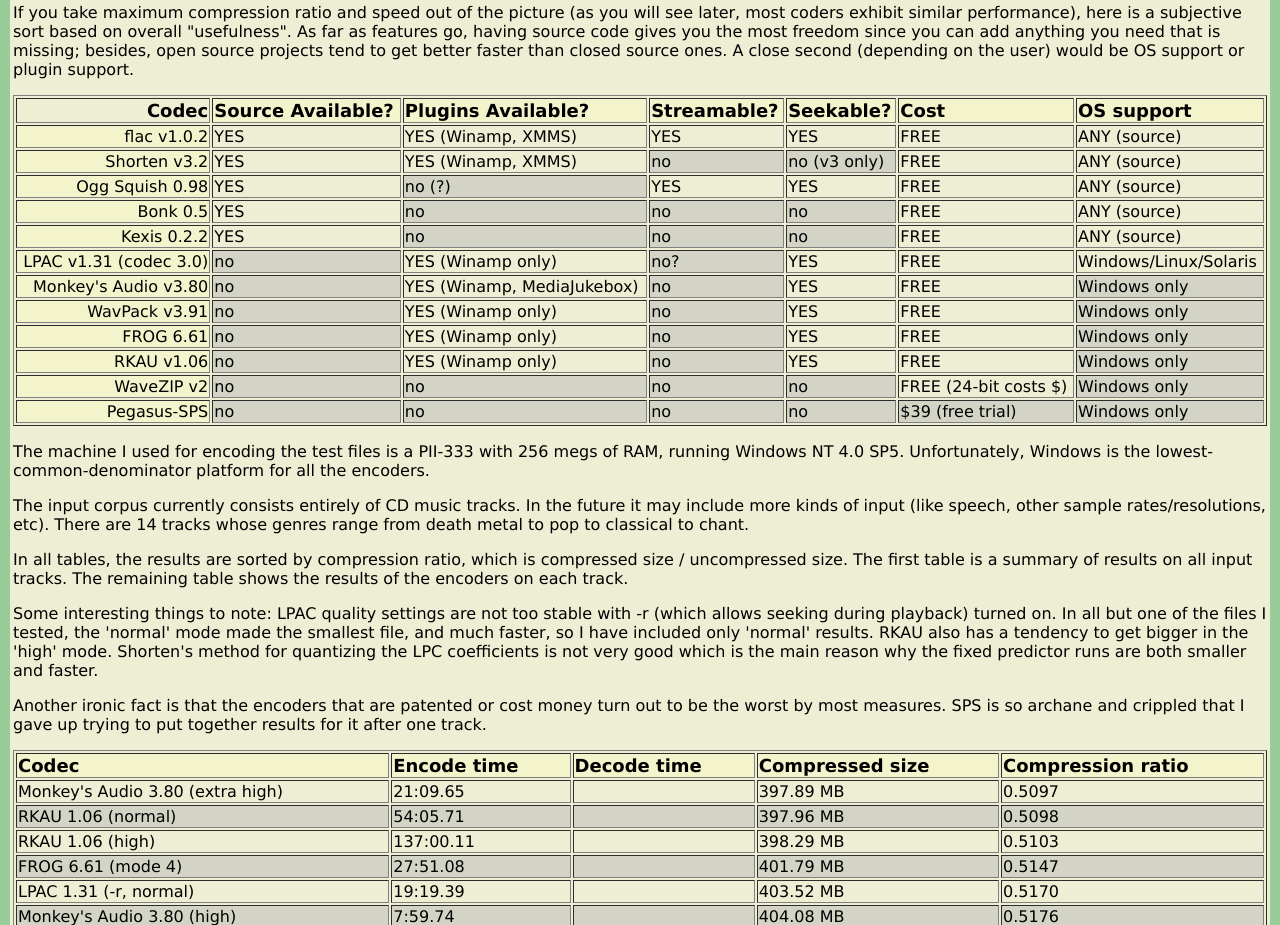
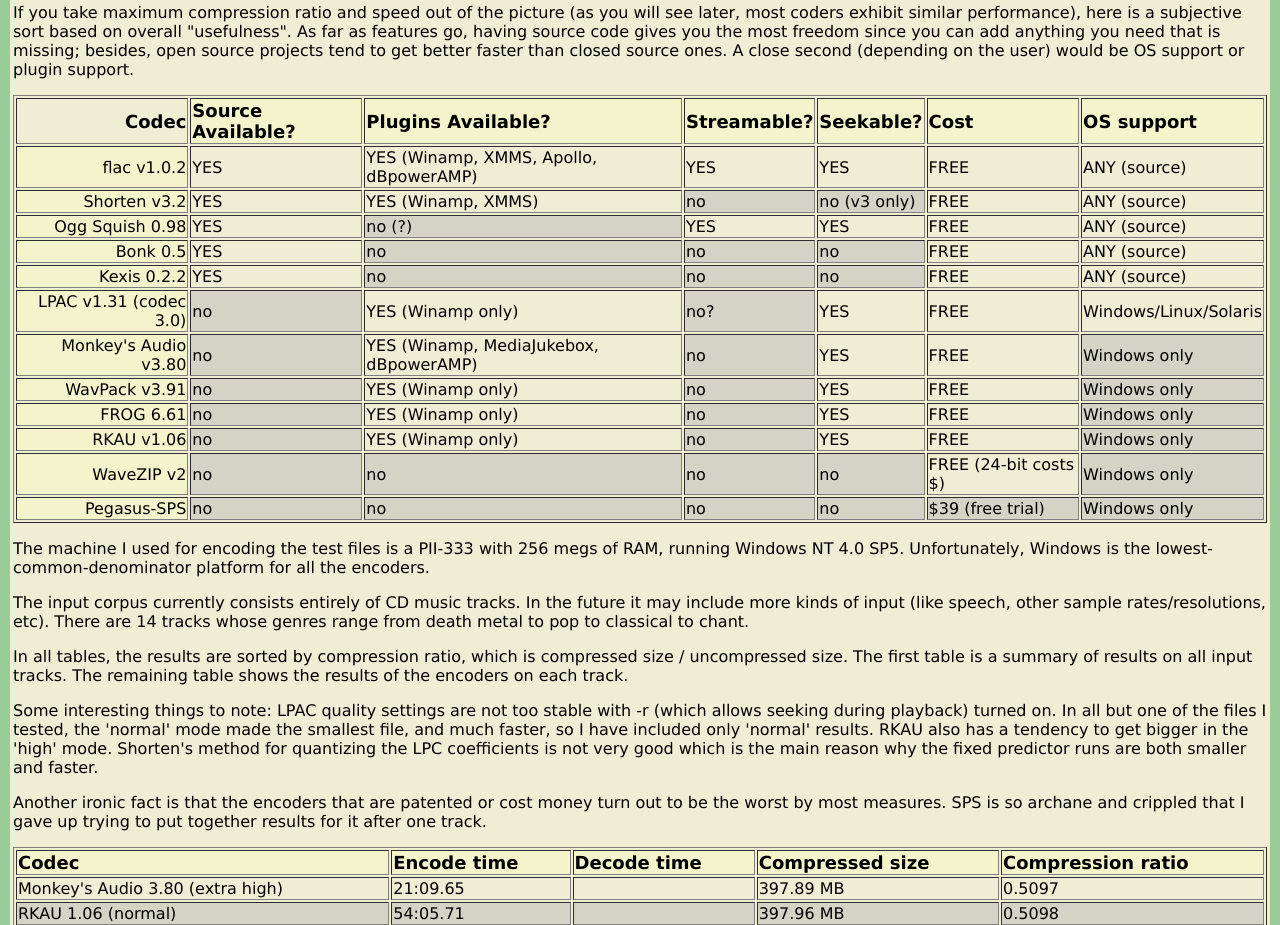
Before and after one commit to toofishes/flac, a plain HTML site: page doc/comparison.html in a window 1280 px wide. Shown: the part 876-1801 px from the top of the page. Drawn offline with Linux system fonts and the light colour scheme.

Commit message:
update plugins in comparison table

```diff
--- a/doc/comparison.html
+++ b/doc/comparison.html
@@ -187,7 +187,7 @@
 				YES
 			</TD>
 			<TD>
-				YES (Winamp, XMMS)
+				YES (Winamp, XMMS, Apollo, dBpowerAMP)
 			</TD>
 			<TD>
 				YES
@@ -325,7 +325,7 @@
 				no
 			</TD>
 			<TD>
-				YES (Winamp, MediaJukebox)
+				YES (Winamp, MediaJukebox, dBpowerAMP)
 			</TD>
 			<TD BGCOLOR="#D3D4C5">
 				no
```
